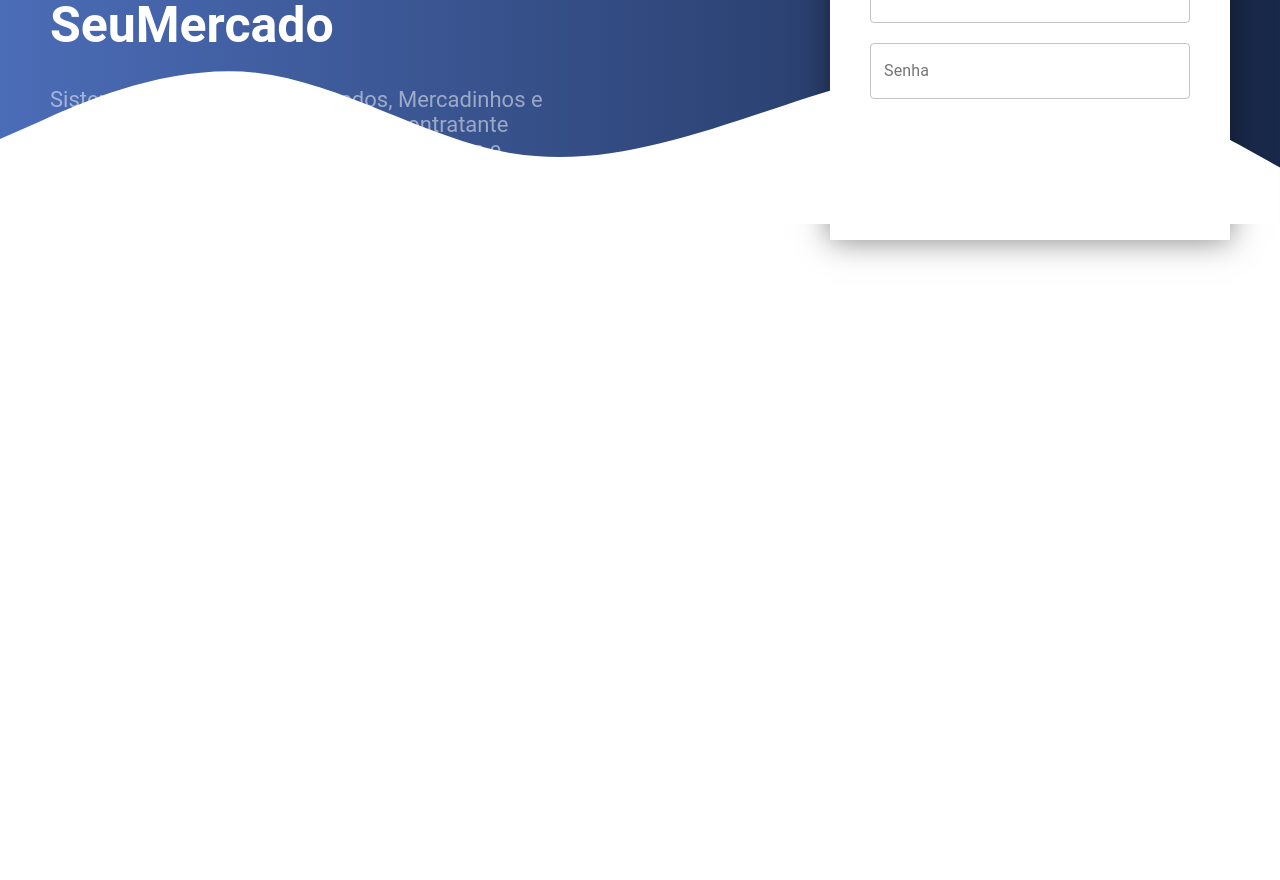
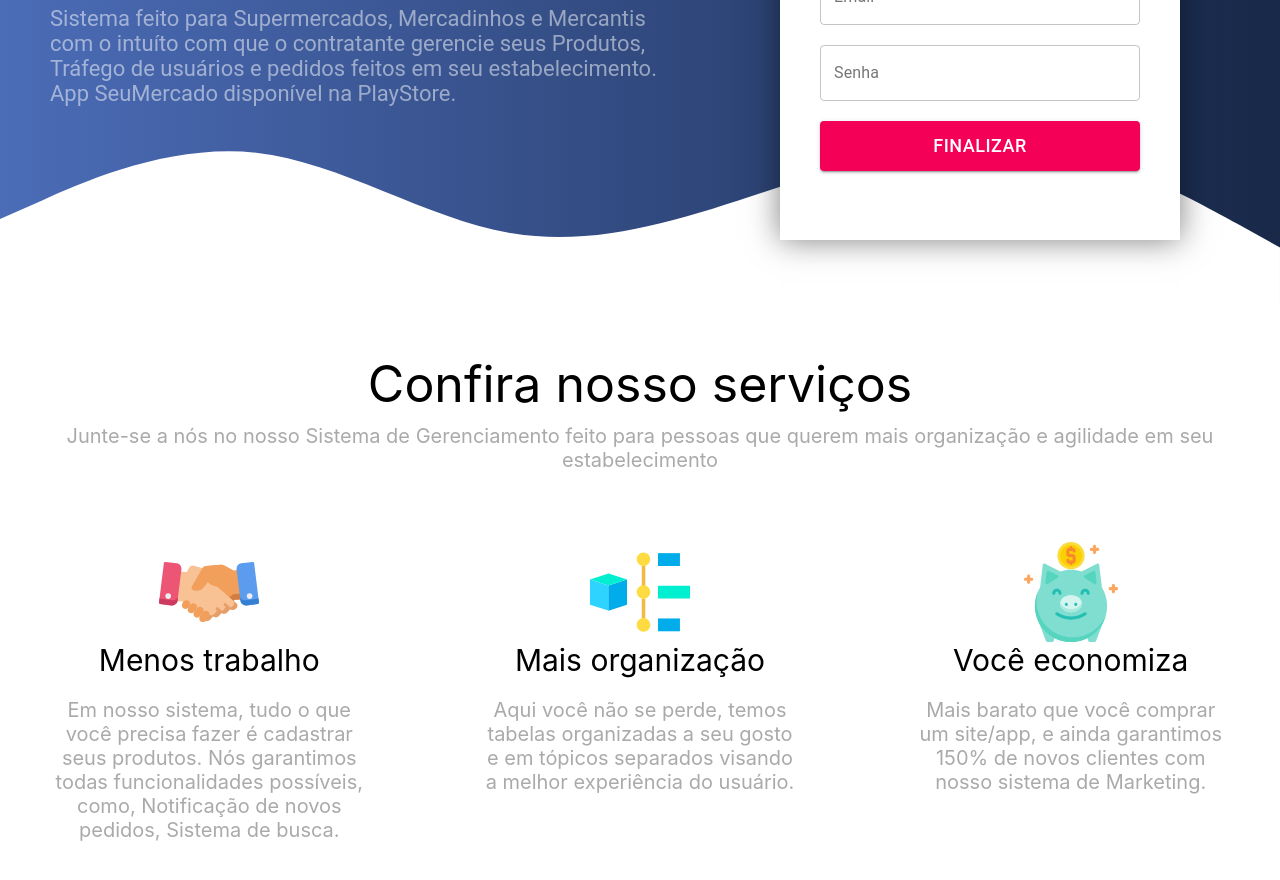
Before and after one commit to MatheusGomesRocha/ManageSystem, a React (Create React App) app: page / in a window 1280 px wide. Shown: the part 260-1140 px from the top of the page. Before the commit the page ends 800 px from the top, so only its background shows below. Built offline with nearby package versions, Linux system fonts and the light colour scheme.

Commit message:
criando arquivo com default styles, finalizando div Content, e instalando e já usando a library react-responsive

```diff
--- a/package.json
+++ b/package.json
@@ -9,6 +9,7 @@
     "@testing-library/user-event": "^12.1.10",
     "react": "^17.0.1",
     "react-dom": "^17.0.1",
+    "react-responsive": "^8.1.0",
     "react-scripts": "4.0.0",
     "styled-components": "^5.2.1",
     "web-vitals": "^0.2.4"
--- a/src/App.css
+++ b/src/App.css
@@ -1,38 +1,6 @@
 .App {
   text-align: center;
 }
+#svg {
 
-.App-logo {
-  height: 40vmin;
-  pointer-events: none;
 }
-
-@media (prefers-reduced-motion: no-preference) {
-  .App-logo {
-    animation: App-logo-spin infinite 20s linear;
-  }
-}
-
-.App-header {
-  background-color: #282c34;
-  min-height: 100vh;
-  display: flex;
-  flex-direction: column;
-  align-items: center;
-  justify-content: center;
-  font-size: calc(10px + 2vmin);
-  color: white;
-}
-
-.App-link {
-  color: #61dafb;
-}
-
-@keyframes App-logo-spin {
-  from {
-    transform: rotate(0deg);
-  }
-  to {
-    transform: rotate(360deg);
-  }
-}
--- a/src/App.js
+++ b/src/App.js
@@ -2,8 +2,9 @@
 import './App.css';
 import TextField from '@material-ui/core/TextField';
 import { Button } from '@material-ui/core';
-import { makeStyles } from '@material-ui/core/styles';
 import styled from 'styled-components';
+import { useMediaQuery } from 'react-responsive';
+import { h1, h2, span, wBtn } from './Config';
 
 const Container = styled.div``;
 
@@ -18,6 +19,7 @@
   align-items: center;
   justify-content: space-between;
   display: flex;
+
   @media(min-width: 300px) and (max-width: 679px) {
     display: none;
   }
@@ -26,13 +28,13 @@
   margin-left: 50px;
 `;
 const TopTitle = styled.span`
-  font-size: 30px;
+  font-size: ${h2};
   color: #fff;
 `;
 
 const TopRight = styled.div`
   display: flex;
-  margin-right: 50px;
+  margin-right: 100px;
 `;
 
 const EmailDiv = styled.div`
@@ -49,15 +51,14 @@
 
 
 const Bottom = styled.div`
-  min-height: 500px;
   align-items: center;
   display: flex;
+
   @media(min-width: 300px) and (max-width: 679px) {
     flex-direction: column;
-    padding: 30px 15px;
+    padding: 25px 15px;
   }
   @media(min-width: 680px) {
-    align-items: center;
     justify-content: space-between;
   }
 
@@ -71,25 +72,27 @@
   @media(min-width: 680px) {
     margin-left: 50px;
     width: 50%;
+    margin-bottom: 80px;
   }
 `;
 const LeftTitle = styled.h1`
   color: #fff;
-  font-size: 50px;
-  width: 80%;
+  font-size: ${h1};
+
   @media(min-width: 300px) and (max-width: 679px) {
-    width: 100%;
     font-size: 35px;
     text-align: center;
+  }
+  @media(min-width: 680px) {
   }
 `;
 const LeftText = styled.p`
   color: rgba(255, 255, 255, 0.5);
   font-size: 22px;
-  width: 80%;
+  width: 100%;
+
   @media(min-width: 300px) and (max-width: 679px) {
-    width: 100%;
-    font-size: 20px;
+    font-size: ${span};
     text-align: center;
   }
 `;
@@ -97,9 +100,9 @@
 
 const Form = styled.form`
   height: 400px;
-
+  width: 80%;
+  z-index: 0;
   background-color: #fff;
-  box-shadow-color: red;
   box-shadow: 0 0 30px 0 rgba(0, 0, 0, 0.5);
   display: flex;
   justify-content: center;
@@ -110,8 +113,13 @@
   }
 
   @media(min-width: 680px) {
+    width: 400px;
     margin-right: 50px;
-    width: 400px
+  }
+
+  @media(min-width: 1200px) {
+    margin-top: 50px;
+    margin-right: 100px;
   }
 `;
 
@@ -121,43 +129,70 @@
   height: 40px;
 `;
 
-const Input = styled.input`
-  border: 1px solid #ddd;
-  width: 80%;
-  height: 30px;
-  padding: 10px;
-  margin-top: 25px;
-  font-size: 18px;
-  transition: 0.5s;
-`;
-
-const InputBtn = styled.input`
-  background: linear-gradient(to right, #4b6cb7, #182848);
-  margin-top: 25px;
-  height: 50px;
-  width: 80%;
-  border-radius: 25px;
-  border: none;
-  color: #fff;
-  font-size: 18px;
-  outline: 0px;
-  transition: 0.2s;
-`;
 
 
 const Content = styled.div`
-  display: flex;
-  justify-content: space-between;
+  margin-top: 50px;
+
+  @media(min-width: 1501px) {
+    margin-top: -70px;
+  }
 `;
 
-const ContentTop = styled.div``;
-const ContentTitle = styled.span``;
-const ContentSubtitle = styled.span``;
+const ContentTop = styled.div`
+  display: flex;
+  flex-direction: column;
+  align-items: center;
+`;
+const ContentTitle = styled.span`
+  font-size: ${h1};
 
-const ContentBottom = styled.div``;
-const ContentBlock = styled.div``;
-const ContentText = styled.span``;
-const ContentSubtext = styled.p``;
+  @media(min-width: 300px) and (max-width: 679px) {
+    font-size: ${h2};
+  }
+`;
+const ContentSubtitle = styled.span`
+  font-size: ${span};
+  color: #aaa;
+  text-align: center;
+  margin-top: 10px;
+`;
+
+const ContentBottom = styled.div`
+  display: flex;
+
+  @media(min-width: 300px) and (max-width: 679px) {
+    flex-direction: column;
+    margin-top: 70px;
+  }
+
+  @media(min-width: 680px) {
+    margin: 70px 50px 50px 50px;
+    justify-content: space-between;
+  }
+`;
+
+const ContentBlock = styled.div`
+  display: flex;
+  flex-direction: column;
+  align-items: center;
+
+  @media(min-width: 300px) and (max-width: 679px) {
+    margin-top: 30px;
+  }
+
+  @media(min-width: 680px) {
+    width: 27%;
+  }
+`;
+const ContentText = styled.span`
+  font-size: ${h2};
+`;
+const ContentSubtext = styled.p`
+  text-align: center;
+  color: #aaa;
+  font-size: ${span};
+`;
 
 
 
@@ -228,7 +263,7 @@
 
   const HandsSvg = () => {
     return (
-      <svg version="1.1" id="Capa_1" xmlns="http://www.w3.org/2000/svg" x="0px" y="0px"
+      <svg width="100px" height="100px" version="1.1" id="Capa_1" xmlns="http://www.w3.org/2000/svg" x="0px" y="0px"
         viewBox="0 0 512.002 512.002">
         <path fill="#F29F5C" d="M418.258,249.103L405.252,143.45l-24.372,3l0.01-0.017l-47.25-26.591
 	c-5.04-2.836-10.824-4.07-16.583-3.538l-74.606,6.9c-9.171,0.848-17.366,6.081-21.993,14.045l-52.584,90.508
@@ -335,9 +370,27 @@
     );
   }
 
+  const OrgSvg = () => {
+    return (
+      <svg width="100px" height="100px" viewBox="0 -47 450.78 450" xmlns="http://www.w3.org/2000/svg"><path d="m306.511719 149.519531h144.269531v57.902344h-144.269531zm0 0" fill="#00efd1" />
+        <g fill="#00acea">
+          <path d="m306.511719 297.191406h98.878906v57.898438h-98.878906zm0 0" />
+          <path d="m306.511719 2.851562h98.878906v57.898438h-98.878906zm0 0" />
+          <path d="m166.75 121.570312v113.800782l-83.371094 26.890625-.988281-.320313v-113.472656l.097656-.296875.890625.289063zm0 0" />
+        </g>
+        <path d="m166.75 121.570312-83.371094 26.890626-.890625-.289063-82.488281-26.601563 83.378906-26.890624zm0 0" fill="#00efd1" />
+        <path d="m82.488281 148.171875-.097656.296875v113.472656l-82.390625-26.570312v-113.800782zm0 0" fill="#2ed3ff" />
+        <path d="m233.390625 59.46875h16v91h-16zm0 0" fill="#f4b844" />
+        <path d="m233.230469 206.890625.160156 89.847656v.730469h15.917969l-.097656-90.410156zm0 0" fill="#f4b844" />
+        <path d="m241.191406 61.199219c-16.796875.003906-30.410156-13.609375-30.410156-30.402344-.003906-16.792969 13.613281-30.40625 30.40625-30.40625s30.40625 13.617187 30.402344 30.410156c0 16.789063-13.609375 30.398438-30.398438 30.398438zm0 0" fill="#fedb41" />
+        <path d="m241.191406 208.878906c-16.796875.007813-30.417968-13.605468-30.421875-30.402344-.003906-16.796874 13.609375-30.414062 30.40625-30.417968 16.796875 0 30.414063 13.613281 30.414063 30.410156 0 16.792969-13.609375 30.40625-30.398438 30.410156zm0 0" fill="#fedb41" /><path d="m241.308594 295.738281c16.816406.035157 30.429687 13.683594 30.410156 30.5-.015625 16.816407-13.652344 30.441407-30.46875 30.441407s-30.453125-13.625-30.46875-30.441407c-.019531-16.816406 13.59375-30.464843 30.410156-30.5zm0 0" fill="#fedb41" />
+      </svg>
+    );
+  }
+
   const SaveSvg = () => {
     return (
-      <svg version="1.1" id="Capa_1" xmlns="http://www.w3.org/2000/svg" x="0px" y="0px"
+      <svg width="100px" height="100px" version="1.1" id="Capa_1" xmlns="http://www.w3.org/2000/svg" x="0px" y="0px"
         viewBox="0 0 512 512">
         <g>
           <path fill="#7FDECF" d="M423.358,394.937c-1.499-2.182-3.977-3.487-6.625-3.487h-96.439c-2.551,0-4.95,1.211-6.465,3.262
@@ -443,6 +496,18 @@
     );
   }
 
+  const isTabletOrMobileDevice = useMediaQuery({
+    query: '(min-width: 1200px)'
+  })
+
+  const isTabletOrMobileDeviceMax = useMediaQuery({
+    query: '(max-width: 1500px)'
+  })
+
+  const isLgDesktop = useMediaQuery({
+    query: '(min-width: 1501px)'
+  })
+
   return (
     <Container id="app" fluid>
 
@@ -470,32 +535,63 @@
               </LeftText>
           </Left>
 
-          <Form>
+          <Form onSubmit={handleSubmit}>
             <TitleForm>Faça seu login</TitleForm>
 
             <TextField
-              style={{ marginTop: 20, width: "80%" }}
+              style={{ marginTop: 20, width: wBtn }}
               label="Email"
               type="email"
               autoComplete="current-email"
               variant="outlined"
+              onChange={handleEmail}
             />
             <TextField
-              style={{ marginTop: 20, width: "80%" }}
+              style={{ marginTop: 20, width: wBtn }}
               label="Senha"
               type="password"
               autoComplete="current-password"
               variant="outlined"
+              onChange={handlePassword}
             />
-            <InputBtn id="btn" type="submit" value="Finalizar" onChange={handleSubmit} />
+            <Button style={{ marginTop: 20, width: wBtn, height: 50, fontSize: 18 }} type="submit" variant="contained" color="secondary">Finalizar</Button>
           </Form>
 
         </Bottom>
 
-        <svg style={{ display: 'flex', marginTop: -350 }} xmlns="http://www.w3.org/2000/svg" viewBox="0 0 1440 320"><path fill="#fff" fill-opacity="1" d="M0,224L48,202.7C96,181,192,139,288,149.3C384,160,480,224,576,240C672,256,768,224,864,192C960,160,1056,128,1152,138.7C1248,149,1344,203,1392,229.3L1440,256L1440,320L1392,320C1344,320,1248,320,1152,320C1056,320,960,320,864,320C768,320,672,320,576,320C480,320,384,320,288,320C192,320,96,320,48,320L0,320Z"></path></svg>
+        {isTabletOrMobileDevice &&
+          <svg id="svg" style={{ marginTop: isTabletOrMobileDeviceMax ? -220 : -350, display: 'flex' }} xmlns="http://www.w3.org/2000/svg" viewBox="0 0 1440 320"><path fill="#fff" fill-opacity="1" d="M0,224L48,202.7C96,181,192,139,288,149.3C384,160,480,224,576,240C672,256,768,224,864,192C960,160,1056,128,1152,138.7C1248,149,1344,203,1392,229.3L1440,256L1440,320L1392,320C1344,320,1248,320,1152,320C1056,320,960,320,864,320C768,320,672,320,576,320C480,320,384,320,288,320C192,320,96,320,48,320L0,320Z"></path></svg>
+        }
+
       </Header>
 
+      <Content>
+        <ContentTop>
+          <ContentTitle>Confira nosso serviços</ContentTitle>
+          <ContentSubtitle>Junte-se a nós no nosso Sistema de Gerenciamento feito para pessoas que querem mais organização e agilidade em seu estabelecimento</ContentSubtitle>
+        </ContentTop>
 
+        <ContentBottom>
+
+          <ContentBlock>
+            <HandsSvg />
+            <ContentText>Menos trabalho</ContentText>
+            <ContentSubtext>Em nosso sistema, tudo o que você precisa fazer é cadastrar seus produtos. Nós garantimos todas funcionalidades possíveis, como, Notificação de novos pedidos, Sistema de busca.</ContentSubtext>
+          </ContentBlock>
+
+          <ContentBlock>
+            <OrgSvg />
+            <ContentText>Mais organização</ContentText>
+            <ContentSubtext>Aqui você não se perde, temos tabelas organizadas a seu gosto e em tópicos separados visando a melhor experiência do usuário.</ContentSubtext>
+          </ContentBlock>
+
+          <ContentBlock>
+            <SaveSvg />
+            <ContentText>Você economiza</ContentText>
+            <ContentSubtext>Mais barato que você comprar um site/app, e ainda garantimos 150% de novos clientes com nosso sistema de Marketing.</ContentSubtext>
+          </ContentBlock>
+        </ContentBottom>
+      </Content>
 
 
     </Container>
--- /dev/null
+++ b/src/Config.js
@@ -0,0 +1,7 @@
+export const h1 = '50px';
+
+export const h2 = '30px';
+
+export const span = '20px';
+
+export const wBtn = '80%';
```
Also changed, not shown: 1 other file (tests, documents, lock files or other folders).
